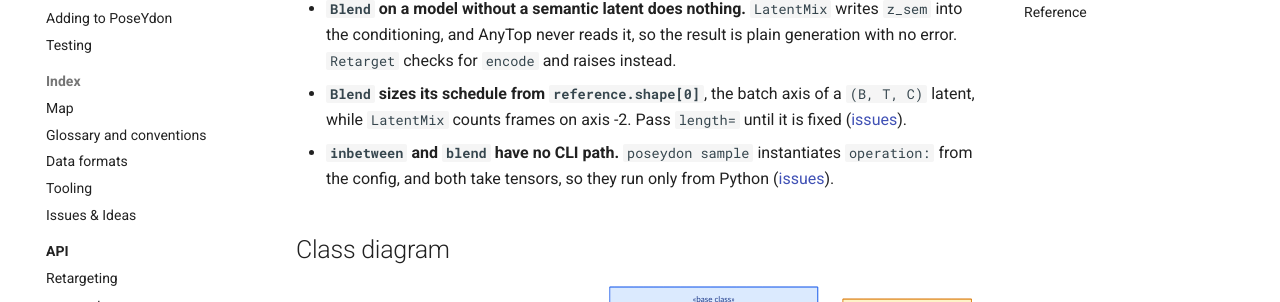
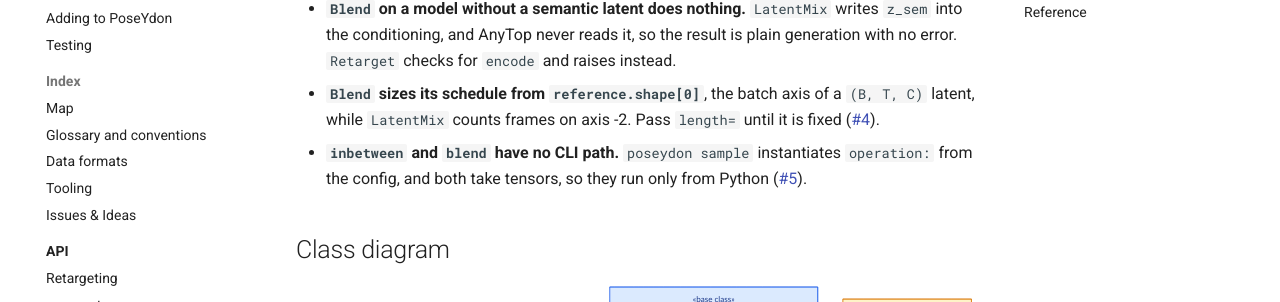
Before and after one commit to LuCazzola/PoseYdon, an MkDocs documentation site: the page built from docs/api/ops/index.md, in a window 1280 px wide and 900 px high, scrolled down 660 px. Shown: the part 150-452 px from the top of the window. Built offline with MkDocs 1.6.1 and Material for MkDocs 9.7.7, drawn with Linux system fonts in a browser that asks for light colours; comment, search, counter and statistics services are not loaded.

Commit message:
docs: point Limitations at the issues they now live in
Co-Authored-By: Claude Opus 5.5 <noreply@anthropic.com>
Claude-Session: https://claude.ai/code/session_012frKXqynNVUHs6Usd26q9y

```diff
--- a/docs/api/ops/index.md
+++ b/docs/api/ops/index.md
@@ -36,10 +36,10 @@ for metrics that decode more than once per pair. The whole flow is drawn on
   raises instead.
 - **`Blend` sizes its schedule from `reference.shape[0]`**, the batch axis of a
   `(B, T, C)` latent, while `LatentMix` counts frames on axis -2. Pass
-  `length=` until it is fixed ([issues](../../reference/ideas.md)).
+  `length=` until it is fixed ([#4](https://github.com/LuCazzola/PoseYdon/issues/4)).
 - **`inbetween` and `blend` have no CLI path.** `poseydon sample` instantiates
   `operation:` from the config, and both take tensors, so they run only from
-  Python ([issues](../../reference/ideas.md)).
+  Python ([#5](https://github.com/LuCazzola/PoseYdon/issues/5)).
 
 ## Class diagram
 
```
Also changed, not shown: docs/api/augment/index.md (+1 -1 lines), docs/how-to/tasks/blend.md (+1 -1 lines).
